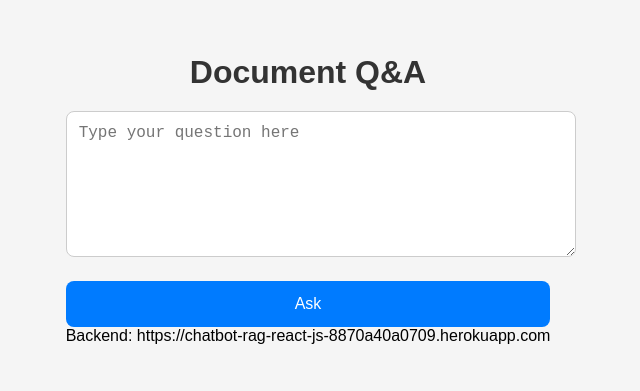
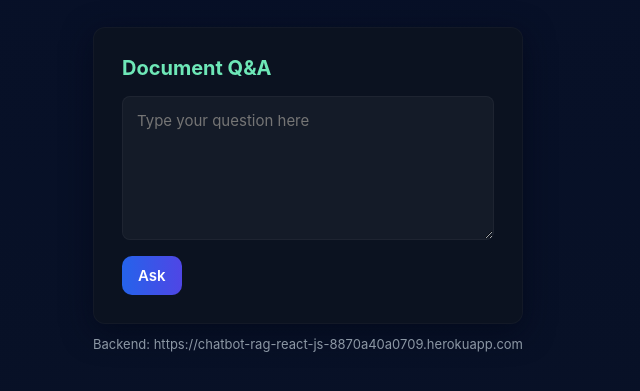
Before and after one commit to MujtabaJunaid/Chatbot-RAG-JS-React, a React (Create React App) app: page / in a window 1280 px wide. Shown: the part 211-602 px from the top of the page, without its empty margins (332-972 px from the left). Built offline with nearby package versions, Linux system fonts and the light colour scheme.

Commit message:
Update App.css

```diff
--- a/src/App.css
+++ b/src/App.css
@@ -1,63 +1,33 @@
-body {
-  font-family: Arial, sans-serif;
-  background-color: #f0f4f8;
-  margin: 0;
-  padding: 0;
+/* src/App.css */
+:root{
+  --bg:#0f1724;
+  --card:#0b1220;
+  --muted:#9aa6b2;
+  --accent:#6ee7b7;
+  --btn:#2563eb;
+  --danger:#ff6b6b;
+  --glass: rgba(255,255,255,0.04);
 }
 
-.container {
-  max-width: 600px;
-  margin: 50px auto;
-  padding: 30px;
-  background: #ffffff;
-  border-radius: 12px;
-  box-shadow: 0 8px 24px rgba(0, 0, 0, 0.1);
-}
+*{box-sizing:border-box;margin:0;padding:0;font-family:Inter, ui-sans-serif, system-ui, -apple-system, "Segoe UI", Roboto, "Helvetica Neue", Arial;}
 
-h1 {
-  text-align: center;
-  color: #333;
-  margin-bottom: 20px;
-}
+body{background:linear-gradient(180deg,#071028 0%, #081126 100%);min-height:100vh;color:#e6eef6;display:flex;align-items:center;justify-content:center;padding:32px;}
 
-textarea {
-  width: 100%;
-  min-height: 120px;
-  padding: 12px;
-  border: 1px solid #ccc;
-  border-radius: 8px;
-  font-size: 16px;
-  resize: vertical;
-  margin-bottom: 20px;
-}
+.app{width:100%;max-width:900px}
 
-button {
-  width: 100%;
-  padding: 14px;
-  background-color: #007bff;
-  color: white;
-  border: none;
-  border-radius: 8px;
-  font-size: 16px;
-  cursor: pointer;
-  transition: background-color 0.2s;
-}
+.card{background:var(--card);border-radius:12px;padding:28px;box-shadow:0 8px 30px rgba(2,6,23,0.6);border:1px solid rgba(255,255,255,0.03)}
 
-button:disabled {
-  background-color: #6c757d;
-  cursor: not-allowed;
-}
+.title{font-size:20px;margin-bottom:16px;color:var(--accent)}
 
-button:hover:not(:disabled) {
-  background-color: #0056b3;
-}
+.input{width:100%;resize:vertical;padding:14px;border-radius:8px;border:1px solid rgba(255,255,255,0.04);background:var(--glass);color:inherit;font-size:15px;outline:none;min-height:120px;margin-bottom:12px}
 
-.answer {
-  margin-top: 20px;
-  padding: 16px;
-  background-color: #e9f5ff;
-  border-radius: 8px;
-  font-size: 16px;
-  color: #333;
-  white-space: pre-wrap;
-}
+.btn{background:linear-gradient(90deg,var(--btn),#4f46e5);color:white;border:none;padding:10px 16px;border-radius:10px;cursor:pointer;font-weight:600;font-size:15px}
+.btn[disabled]{opacity:0.6;cursor:default}
+
+.error{margin-top:12px;padding:10px;border-radius:8px;background:rgba(255,107,107,0.08);color:var(--danger);font-size:14px}
+
+.answerBox{margin-top:18px;padding:14px;border-radius:10px;background:linear-gradient(180deg, rgba(255,255,255,0.02), rgba(255,255,255,0.01));border:1px solid rgba(255,255,255,0.02)}
+.answerTitle{font-size:14px;color:var(--muted);margin-bottom:8px}
+.answerText{white-space:pre-wrap;font-size:15px;line-height:1.5;color:#e6eef6}
+
+.footer{text-align:center;margin-top:12px;font-size:13px;color:var(--muted);opacity:0.9}
```
